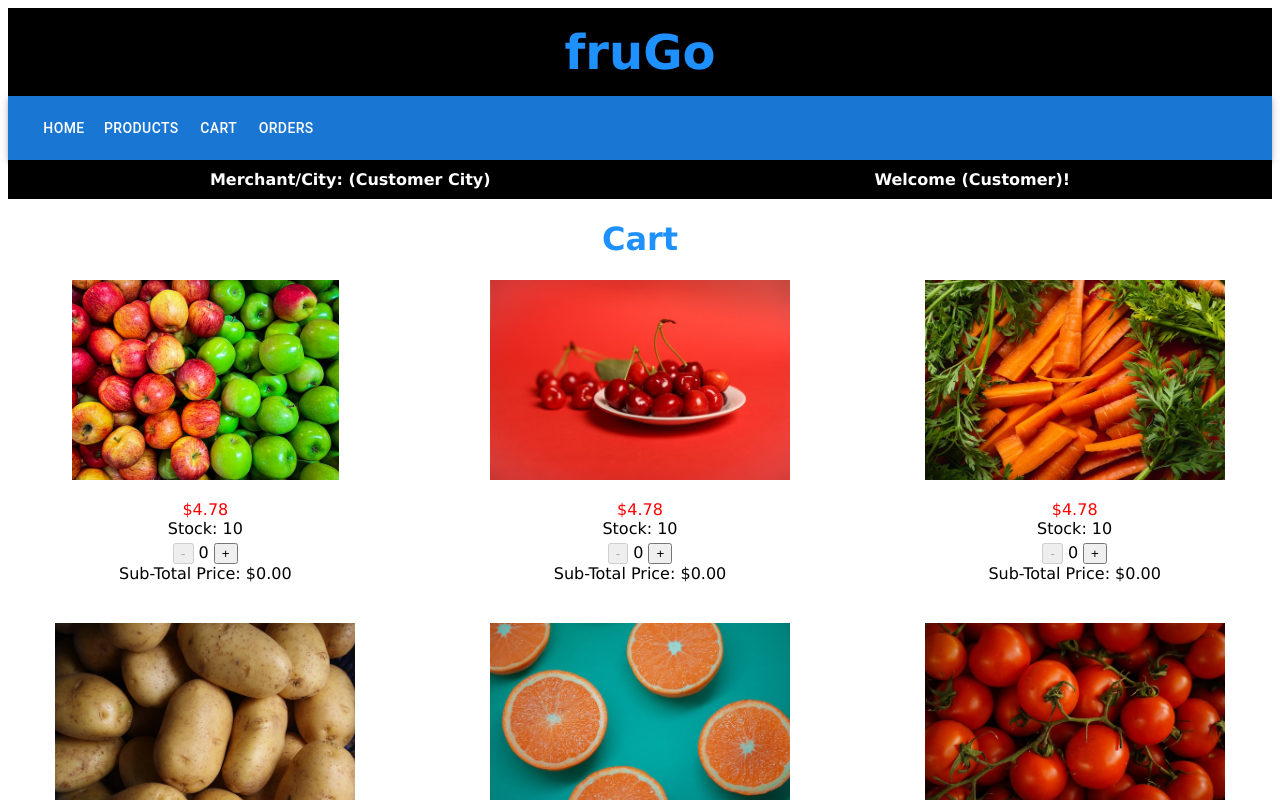
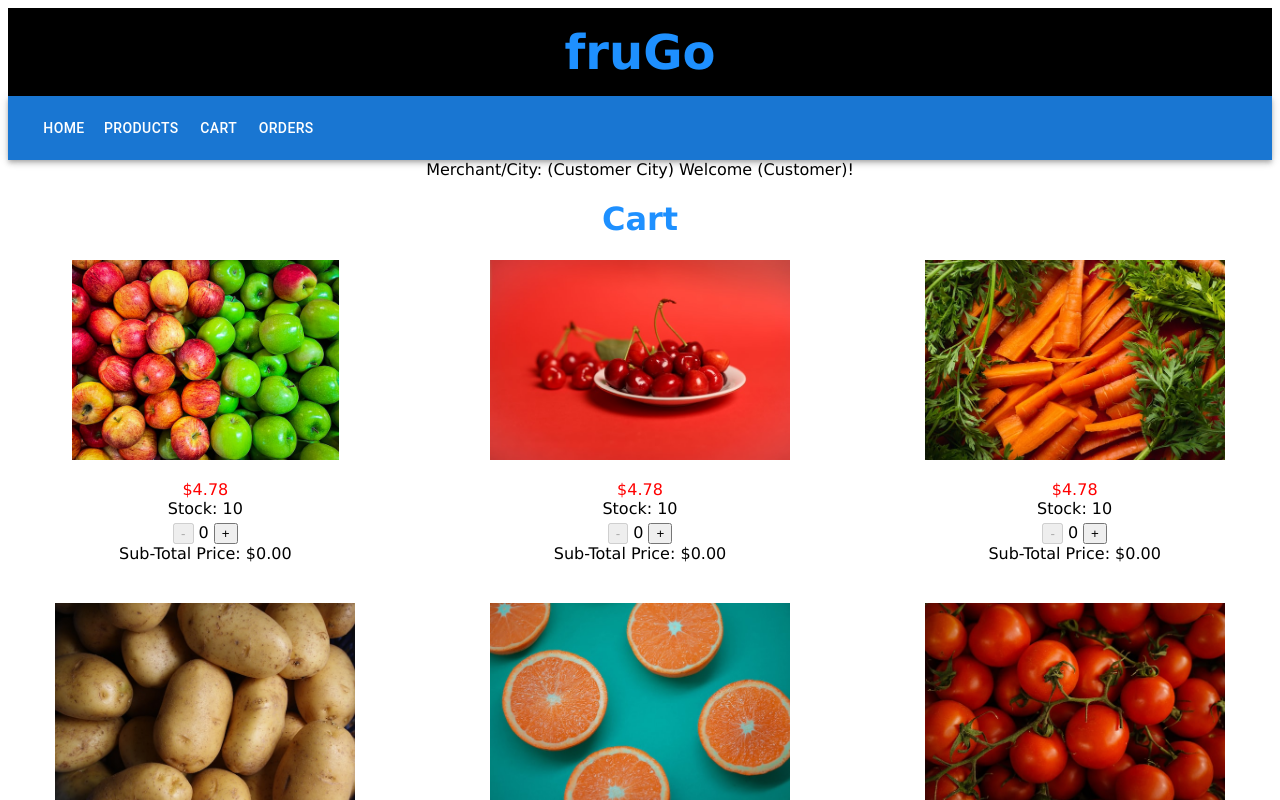
Before and after one commit to liwaahaddara/frugo-fullstack, a React (Create React App) app: page /customer/cart in a window 1280 px wide. Shown: the top 800 px of the page. Built offline with nearby package versions, Linux system fonts and the light colour scheme.

Commit message:
navigate Cart button to confirmation page

```diff
--- a/src/components/CustomerPages/CustomerCartPage.jsx
+++ b/src/components/CustomerPages/CustomerCartPage.jsx
@@ -12,7 +12,11 @@ import CustomerCartItem from "./CustomerCartItem"
 
 import CustomerNavBar from "../NavBar/CustomerNavbar"
 
+import { useNavigate } from "react-router-dom"
+
 function CustomerCartPage() {
+    const navigate = useNavigate()
+
     const products = [
         {
             id: 1,
@@ -68,7 +72,7 @@ function CustomerCartPage() {
     return (
         <div id="cart">
             <CustomerNavBar />
-            <div className="customer-homepage-info">
+            <div className="customer-info">
                 <span>Merchant/City: (Customer City)</span><span> Welcome (Customer)!</span>
             </div>
             <Title>Cart</Title>
@@ -79,7 +83,7 @@ function CustomerCartPage() {
             </GridBox>
             <Title>TOTAL: $(total amount)</Title>
             <div className="cart-bottom-buttons">
-                <span><button className="cart-bottom-button">Send Order to Merchant</button></span>
+                <span><button onClick={() => { navigate(`/customer/order-confirmation`) }} className="cart-bottom-button">Send Order to Merchant</button></span>
                 <span><button className="cart-bottom-button">Clear Cart</button></span>
             </div>
         </div>
```
